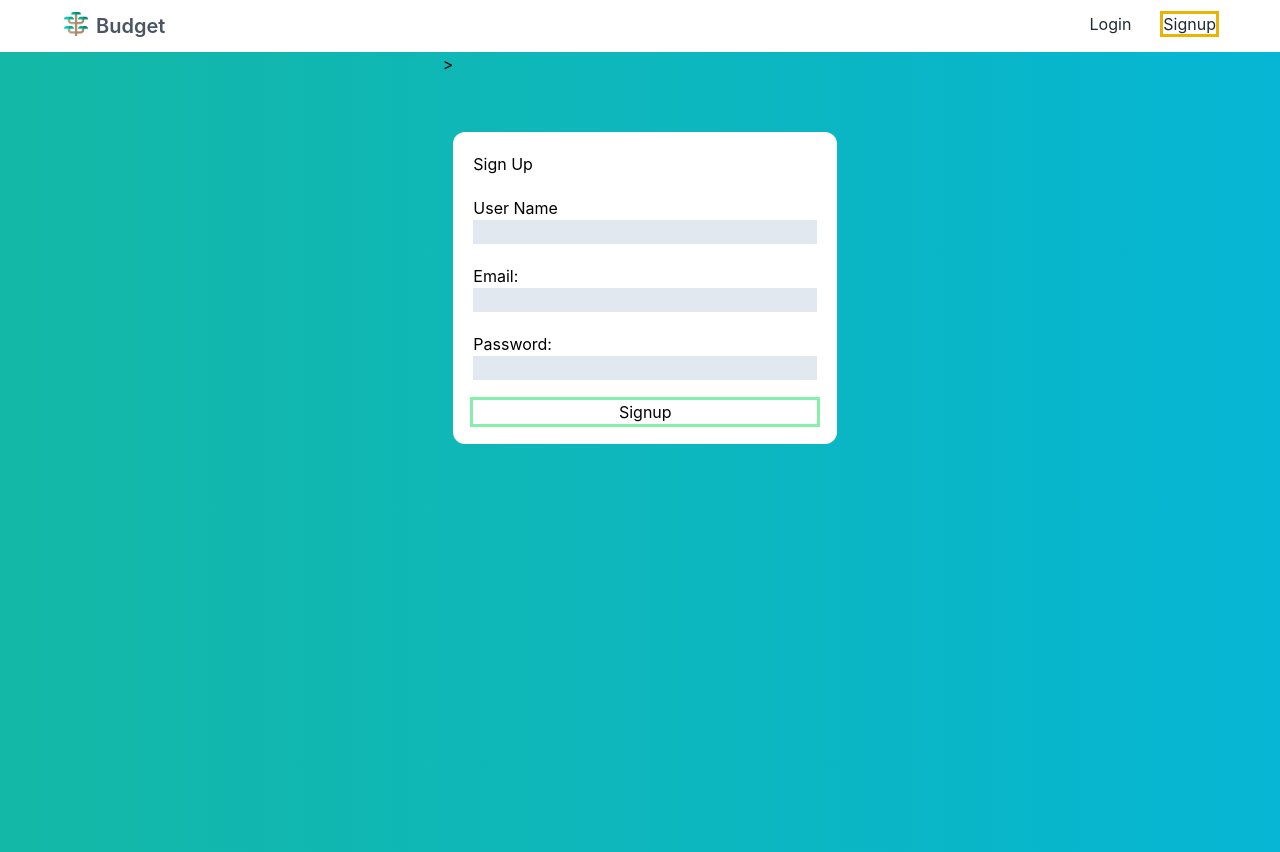
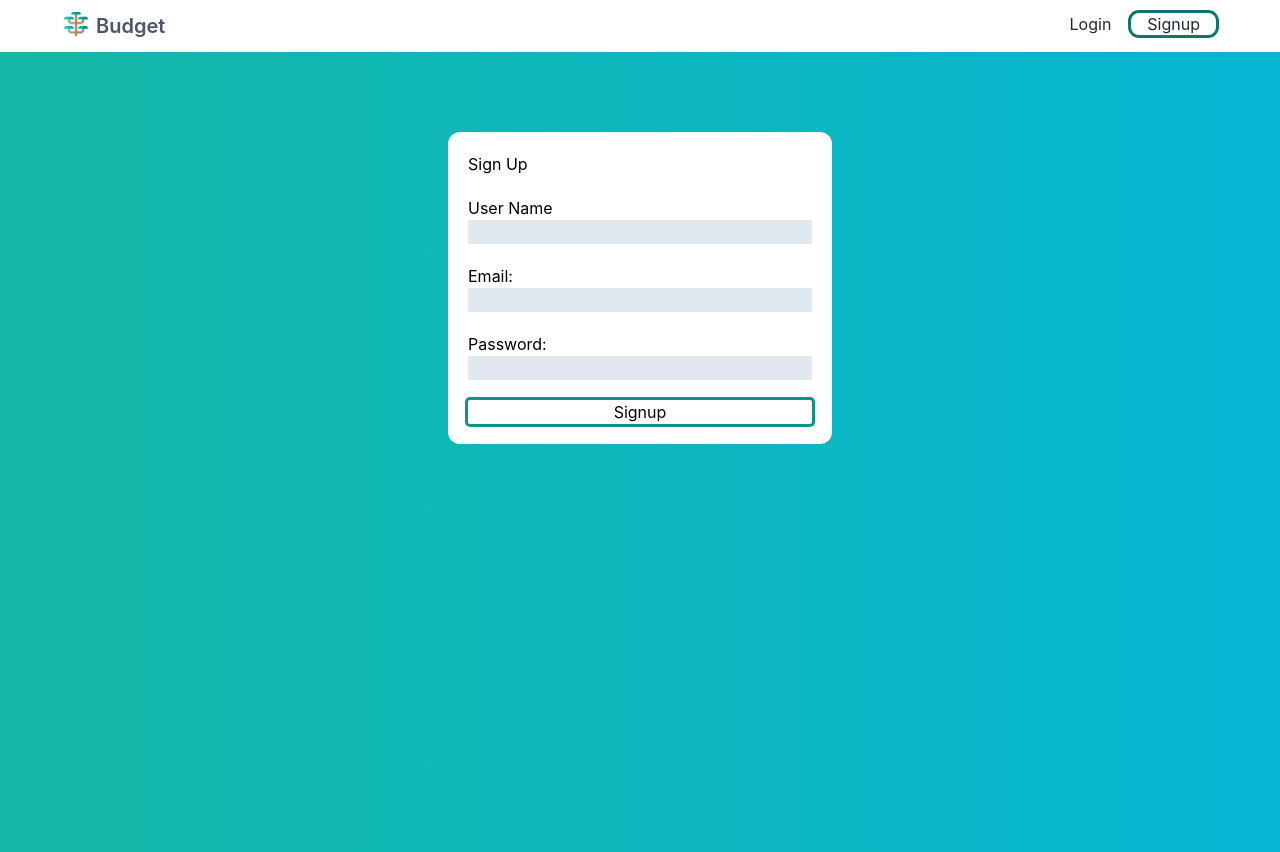
Before and after one commit to codessi/budget-app-firebase-v2, a React (Create React App) app: page /signup in a window 1280 px wide. Built offline with nearby package versions, Linux system fonts and the light colour scheme; no server answers.

Commit message:
navbar focus ready

```diff
--- a/src/components/Nav.jsx
+++ b/src/components/Nav.jsx
@@ -17,14 +17,14 @@ const Nav = () => {
             <li className="text-xl font-semibold text-gray-600">Budget</li>
           </Link>
 
-        <div className="flex gap-5 text-gray-800">
+        <div className="flex gap-1 text-gray-800">
           {!user && (
             <>
               <li >
-                <NavLink className="hover:outline hover:outline-teal-700 rounded-lg p-px px-3" activeClassName=" outline outline-teal-700 rounded-lg p-px px-3" to="/login">Login</NavLink>
+                <NavLink className="hover:outline hover:outline-teal-700 rounded-lg p-1 px-4" activeClassName=" outline outline-teal-700 rounded-lg p-px px-3" to="/login">Login</NavLink>
               </li>
               <li >
-                <NavLink activeClassName="outline outline-yellow-500" className={"outline-blue-500"} to="/signup">Signup</NavLink>
+                <NavLink className="hover:outline hover:outline-teal-700 rounded-lg p-1 px-4" activeClassName=" outline outline-teal-700 rounded-lg p-px px-3" to="/signup">Signup</NavLink>
               </li>
             </>
           )}
--- a/src/components/firebase/TotalBudgetCard.jsx
+++ b/src/components/firebase/TotalBudgetCard.jsx
@@ -27,6 +27,8 @@ export default function TotalBudgetCard({ onViewExpensesClick, user }) {
 
 
   return (
-    <BudgetCard name = "Total Budget" max={max} amount={tExpense} noButton onViewExpensesClick={onViewExpensesClick}/>
+    <div className="outline rounded-md outline-gray-400">
+      <BudgetCard name = "Total Budget" max={max} amount={tExpense} noButton onViewExpensesClick={onViewExpensesClick}/>
+    </div>
   )
 }
--- a/src/pages/Signup.jsx
+++ b/src/pages/Signup.jsx
@@ -16,7 +16,7 @@ const Signup = () => {
   }
 
   return (
-    <div className="flex bg-gradient-to-r from-teal-500 to-cyan-500 min-h-screen justify-center items-start  ">>
+    <div className="flex bg-gradient-to-r from-teal-500 to-cyan-500 min-h-screen justify-center items-start  ">
       <form action="" className= "bg-white mt-20 flex flex-col w-96 p-5 rounded-xl space-y-5"  onSubmit= {onSubmit}>
         <h2>Sign Up</h2>
         <label htmlFor="">
@@ -36,8 +36,8 @@ const Signup = () => {
           <h3>Password:</h3>
           <input type="password" className="w-full bg-slate-200"  value={password} id="password" onChange={e => setPassword(e.target.value)} />
         </label>
-        {!isPending && <button className='outline outline-green-300 ' type='submit'>Signup</button>}
-        {isPending && <button className='outline outline-green-300 '  disabled type='submit'>Loading</button>}
+        {!isPending && <button   className="rounded-sm outline outline-teal-600" type='submit'>Signup</button>}
+        {isPending && <button className="rounded-sm outline outline-teal-600"  disabled type='submit'>Loading</button>}
         {error && <p>{error}</p>}
 
          </form>
```
